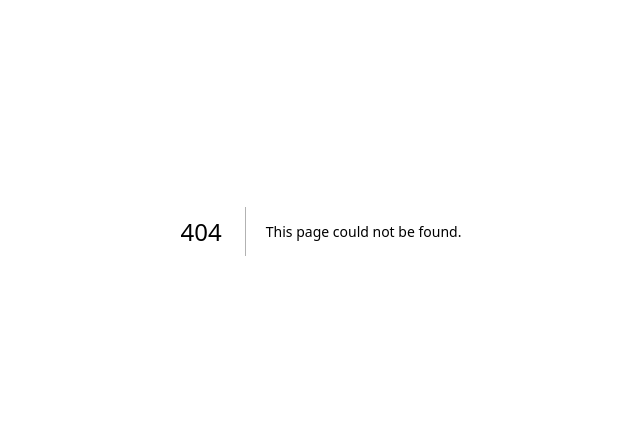
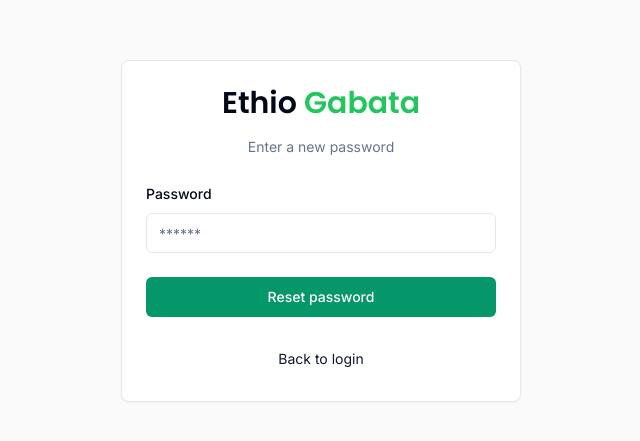
Before and after one commit to Beamlak996/ethio-gabata, a Next.js app: page /auth/new-password in a window 1280 px wide. Before the commit this address had no page. Shown: the part 169-610 px from the top of the page, without its empty margins (319-959 px from the left). Built offline with nearby package versions, Linux system fonts and the light colour scheme.

Commit message:
New password done

```diff
--- /dev/null
+++ b/actions/new-password.ts
@@ -0,0 +1,57 @@
+"use server";
+
+import * as z from "zod";
+import bcrypt from "bcryptjs";
+
+import { NewPasswordSchema } from "@/schemas";
+import { getPasswordResetTokenByToken } from "@/data/password-reset-token";
+import { getUserByEmail } from "@/data/user";
+import { db } from "@/lib/db";
+
+export const newPassword = async (
+  values: z.infer<typeof NewPasswordSchema>,
+  token?: string | null
+) => {
+  if (!token) {
+    return { error: "Missing token!" };
+  }
+
+  const validatedFields = NewPasswordSchema.safeParse(values);
+
+  if (!validatedFields.success) {
+    return { error: "Invalid fields!" };
+  }
+
+  const { password } = validatedFields.data;
+
+  const existingToken = await getPasswordResetTokenByToken(token);
+
+  if (!existingToken) {
+    return { error: "Invalid token!" };
+  }
+
+  const hasExpired = new Date(existingToken.expires) < new Date();
+
+  if (hasExpired) {
+    return { error: "Token has expired!" };
+  }
+
+  const existingUser = await getUserByEmail(existingToken.email);
+
+  if (!existingUser) {
+    return { error: "Email does not exist!" };
+  }
+
+  const hashedPassword = await bcrypt.hash(password, 10);
+
+  await db.user.update({
+    where: { id: existingUser.id },
+    data: { password: hashedPassword },
+  });
+
+  await db.passwordResetToken.delete({
+    where: { id: existingToken.id },
+  });
+
+  return { success: "Password updated!" };
+};
--- /dev/null
+++ b/app/auth/new-password/page.tsx
@@ -0,0 +1,9 @@
+import { NewPasswordForm } from "@/components/auth/new-password-form"
+
+const NewPasswordPage = () => {
+  return (
+    <NewPasswordForm />
+  )
+}
+
+export default NewPasswordPage
--- /dev/null
+++ b/components/auth/new-password-form.tsx
@@ -0,0 +1,94 @@
+"use client";
+
+import * as z from "zod";
+import { useForm } from "react-hook-form";
+import { useState, useTransition } from "react";
+import { useSearchParams } from "next/navigation";
+import { zodResolver } from "@hookform/resolvers/zod";
+
+import { NewPasswordSchema } from "@/schemas";
+import { Input } from "@/components/ui/input";
+import {
+  Form,
+  FormControl,
+  FormField,
+  FormItem,
+  FormLabel,
+  FormMessage,
+} from "@/components/ui/form";
+import { CardWrapper } from "@/components/auth/card-wrapper";
+import { Button } from "@/components/ui/button";
+import { FormError } from "@/components/form-error";
+import { FormSuccess } from "@/components/form-success";
+import { RefreshCcw } from "lucide-react";
+import { newPassword } from "@/actions/new-password";
+
+export const NewPasswordForm = () => {
+  const searchParams = useSearchParams();
+  const token = searchParams.get("token");
+
+  const [error, setError] = useState<string | undefined>("");
+  const [success, setSuccess] = useState<string | undefined>("");
+  const [isPending, startTransition] = useTransition();
+
+  const form = useForm<z.infer<typeof NewPasswordSchema>>({
+    resolver: zodResolver(NewPasswordSchema),
+    defaultValues: {
+      password: "",
+    },
+  });
+
+  const onSubmit = (values: z.infer<typeof NewPasswordSchema>) => {
+    setError("");
+    setSuccess("");
+
+    startTransition(() => {
+      newPassword(values, token).then((data) => {
+        setError(data?.error);
+        setSuccess(data?.success);
+      });
+    });
+  };
+
+  return (
+    <CardWrapper
+      headerLabel="Enter a new password"
+      backButtonLabel="Back to login"
+      backButtonHref="/auth/login"
+    >
+      <Form {...form}>
+        <form onSubmit={form.handleSubmit(onSubmit)} className="space-y-6">
+          <div className="space-y-4">
+            <FormField
+              control={form.control}
+              name="password"
+              render={({ field }) => (
+                <FormItem>
+                  <FormLabel>Password</FormLabel>
+                  <FormControl>
+                    <Input
+                      {...field}
+                      disabled={isPending}
+                      placeholder="******"
+                      type="password"
+                    />
+                  </FormControl>
+                  <FormMessage />
+                </FormItem>
+              )}
+            />
+          </div>
+          <FormError message={error} />
+          <FormSuccess message={success} />
+          <Button disabled={isPending} type="submit" className="w-full" variant="success">
+            {isPending ? (
+              <RefreshCcw className="h-4 w-4 animate-spin" />
+            ) : (
+              "Reset password"
+            )}
+          </Button>
+        </form>
+      </Form>
+    </CardWrapper>
+  );
+};
--- a/routes.ts
+++ b/routes.ts
@@ -5,7 +5,8 @@
     "/auth/login",
     "/auth/register",
     "/auth/error",
-    "/auth/reset"
+    "/auth/reset",
+    "/auth/new-password"
 ]
 
 export const apiAuthPrefix = "/api/auth"
--- a/schemas/index.ts
+++ b/schemas/index.ts
@@ -27,3 +27,9 @@
     message: "Email is required",
   }),
 });
+
+export const NewPasswordSchema = z.object({
+  password: z.string().min(6, {
+    message: "Minimum of 6 characters required",
+  }),
+});
```
